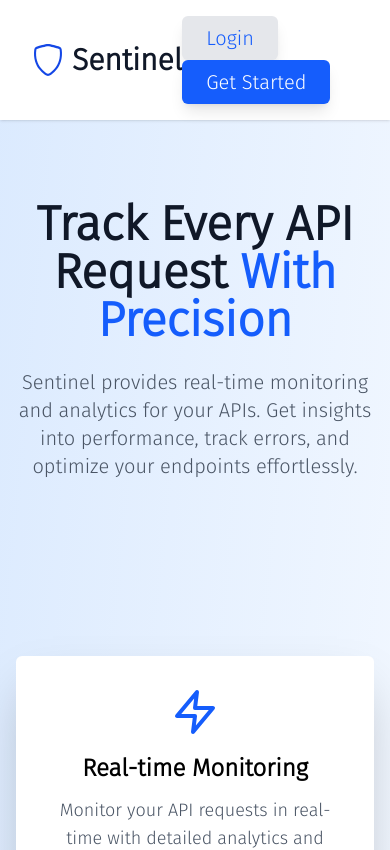
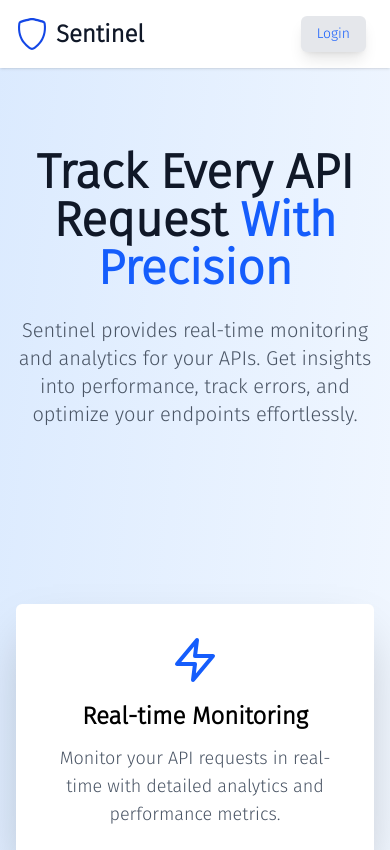
Before and after one commit to Emmanuel-A37/Sentinel-Frontend, a Next.js app: page / in a window 390 px wide. Shown: the top 850 px of the page. Built offline with nearby package versions, Linux system fonts and the light colour scheme.

Commit message:
fix: some css changes

```diff
--- a/src/app/page.js
+++ b/src/app/page.js
@@ -8,19 +8,19 @@ export default function Home() {
   return (
     <div className="min-h-screen overflow-x-hidden bg-gradient-to-br from-blue-100 to-white">
 
-      <header className="w-full flex items-center justify-between px-8 py-4 bg-white shadow">
+      <header className="w-full flex items-center justify-between px-4 sm:px-8 py-4 bg-white shadow">
         <div className="flex items-center gap-2">
           <BsShield className="text-blue-700" size={32} />
-          <h1 className="text-gray-900 font-bold text-3xl">Sentinel</h1>
+          <h1 className="text-gray-900 font-bold text-2xl sm:text-3xl">Sentinel</h1>
         </div>
-        <div className="space-x-13 ">
+        <div className="flex items-center gap-2 sm:gap-4">
           <Link href="/login">
-          <button className="bg-gray-200 text-blue-600 hover:bg-blue-300 hover:text-gray-50 cursor-pointer  text-xl px-6 py-2 rounded-md shadow-lg transition duration-200">
+            <button className="bg-gray-200 text-blue-600 hover:bg-blue-300 hover:text-gray-50 cursor-pointer text-sm sm:text-xl px-4 sm:px-6 py-2 rounded-md shadow-lg transition duration-200">
               Login
             </button>
           </Link>
           <Link href="/signup">
-          <button className="bg-blue-600 hover:text-blue-300 hover:bg-gray-50 cursor-pointer text-white text-xl px-6 py-2 rounded-md shadow-lg transition duration-200">
+            <button className="hidden md:block bg-blue-600 hover:text-blue-300 hover:bg-gray-50 cursor-pointer text-white text-xl px-6 py-2 rounded-md shadow-lg transition duration-200">
               Get Started
             </button>
           </Link>
@@ -198,7 +198,7 @@ export default function Home() {
             <BsShield className="h-6 w-6 text-blue-400" />
             <span className="text-xl font-bold">Sentinel</span>
           </div>
-          <p className="text-gray-400 mb-2">© 2025 Sentinel. All rights reserved.</p>
+          <p className="text-gray-400 mb-2">&copy;{new Date().getFullYear()} Sentinel. All rights reserved.</p>
         </div>
       </footer>
     </div>
```
Lines whose indentation alone changed are shown as unchanged.
